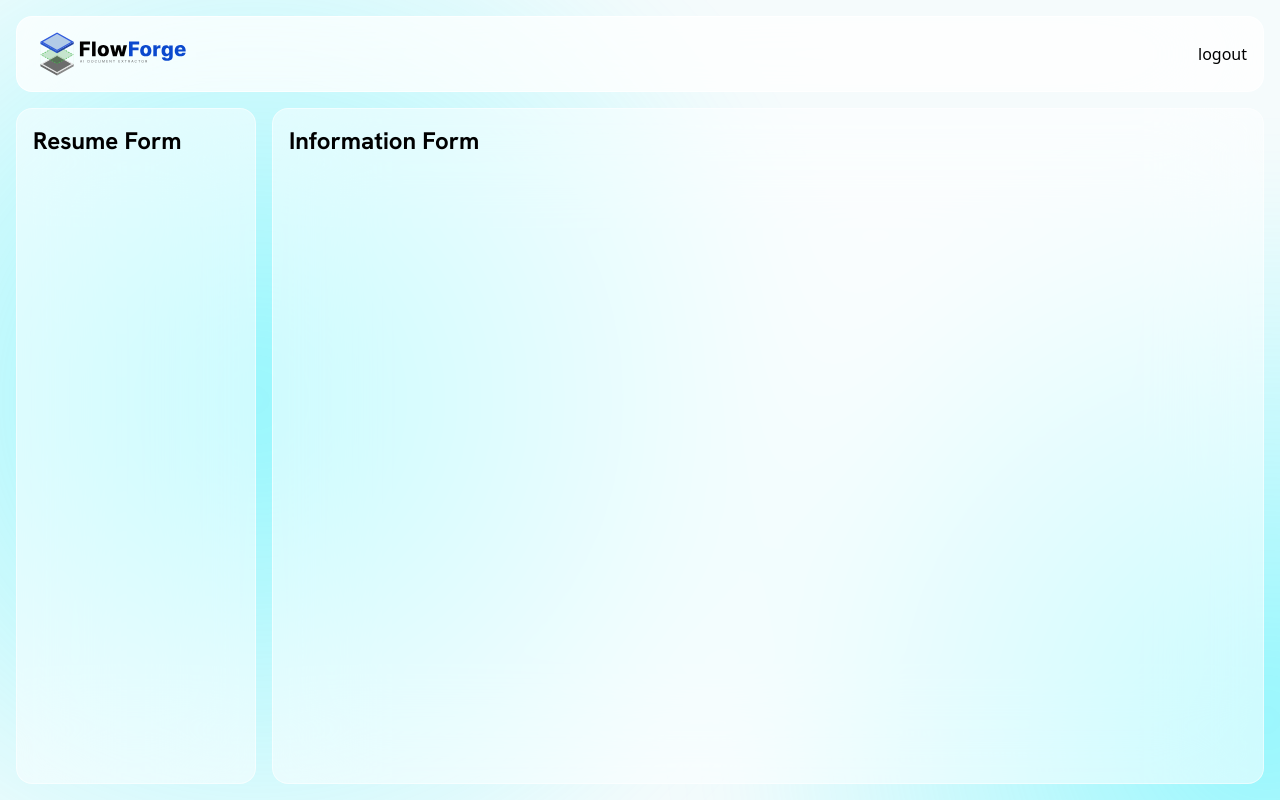
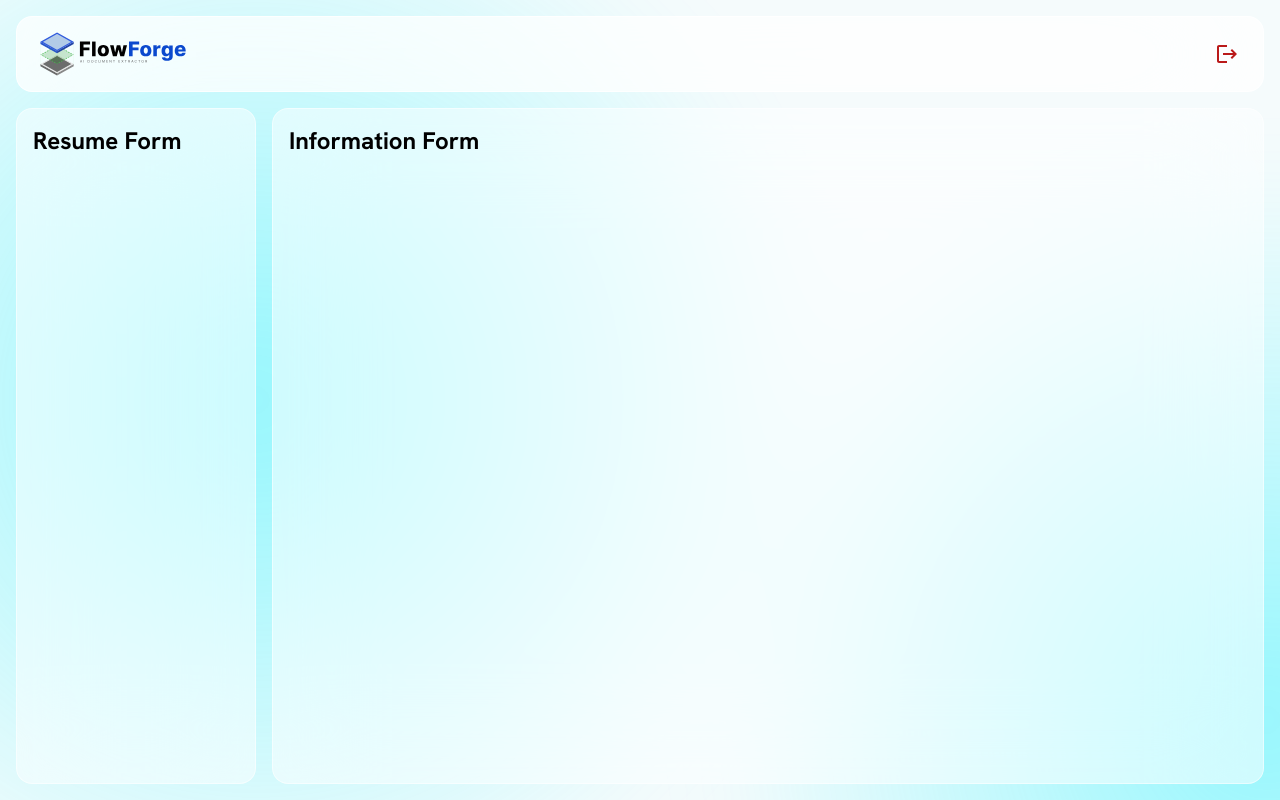
Before and after one commit to robby-azucena/flow-forge-fe, a Next.js app: page /main-app in a window 1280 px wide. Shown: the top 800 px of the page. Built offline with nearby package versions, Linux system fonts and the light colour scheme; what @mui/material-nextjs would draw is missing.

Commit message:
feat: Iconbutton Added

```diff
--- a/src/context/MuiThemeProvider.tsx
+++ b/src/context/MuiThemeProvider.tsx
@@ -31,6 +31,13 @@ declare module "@mui/material/styles" {
     whisper: string;
     error: string;
   }
+
+}
+
+declare module '@mui/material/SvgIcon' {
+  interface SvgIconPropsColorOverrides {
+    textError: true;
+  }
 }
 
 const MuiThemeProvider: FC<{ children: ReactNode }> = ({ children }) => {
--- a/src/shared/ui/applogo/index.tsx
+++ b/src/shared/ui/applogo/index.tsx
@@ -1,5 +1,18 @@
-const AppLogo = () =>{
-    return <img src="/img/light-logo.svg" alt="logo" className="w-full h-auto" />
-}
+const AppLogo = () => {
+  return (
+    <>
+      <img
+        src="/img/light-logo.svg"
+        alt="logo"
+        className="w-full h-auto block dark:hidden"
+      />
+      <img
+        src="/img/dark-logo.svg"
+        alt="logo"
+        className="w-full h-auto hidden dark:block"
+      />
+    </>
+  );
+};
 
-export default AppLogo
+export default AppLogo;
--- /dev/null
+++ b/src/shared/ui/buttons/IconButton.tsx
@@ -0,0 +1,12 @@
+import { ButtonProps } from "@mui/material/Button";
+import IconButton from "@mui/material/IconButton";
+
+interface PropType extends ButtonProps {
+  isLoading?: boolean;
+}
+
+const PrimaryIconButton = ({ children, isLoading, ...props }: PropType) => {
+  return <IconButton {...props} disabled={isLoading}>{children}</IconButton>;
+};
+
+export default PrimaryIconButton;
--- a/src/shared/ui/navigation/index.tsx
+++ b/src/shared/ui/navigation/index.tsx
@@ -3,6 +3,9 @@ import logoutHandler from "@/shared/functions/logoutHandler";
 import Container from "../Container";
 import { RADIUS } from "@/constants/Radius";
 import AppLogo from "../applogo";
+import PrimaryIconButton from "../buttons/IconButton";
+
+import LogoutIcon from "@mui/icons-material/Logout";
 
 const HeaderNav = () => {
   return (
@@ -15,7 +18,9 @@ const HeaderNav = () => {
         <div id="logo-container" className="flex w-full max-w-40 h-auto">
           <AppLogo />
         </div>
-        <button onClick={() => logoutHandler()}>logout</button>
+        <PrimaryIconButton onClick={() => logoutHandler()}>
+          <LogoutIcon fontSize="medium" color="textError" />
+        </PrimaryIconButton>
       </Container>
     </nav>
   );
```
